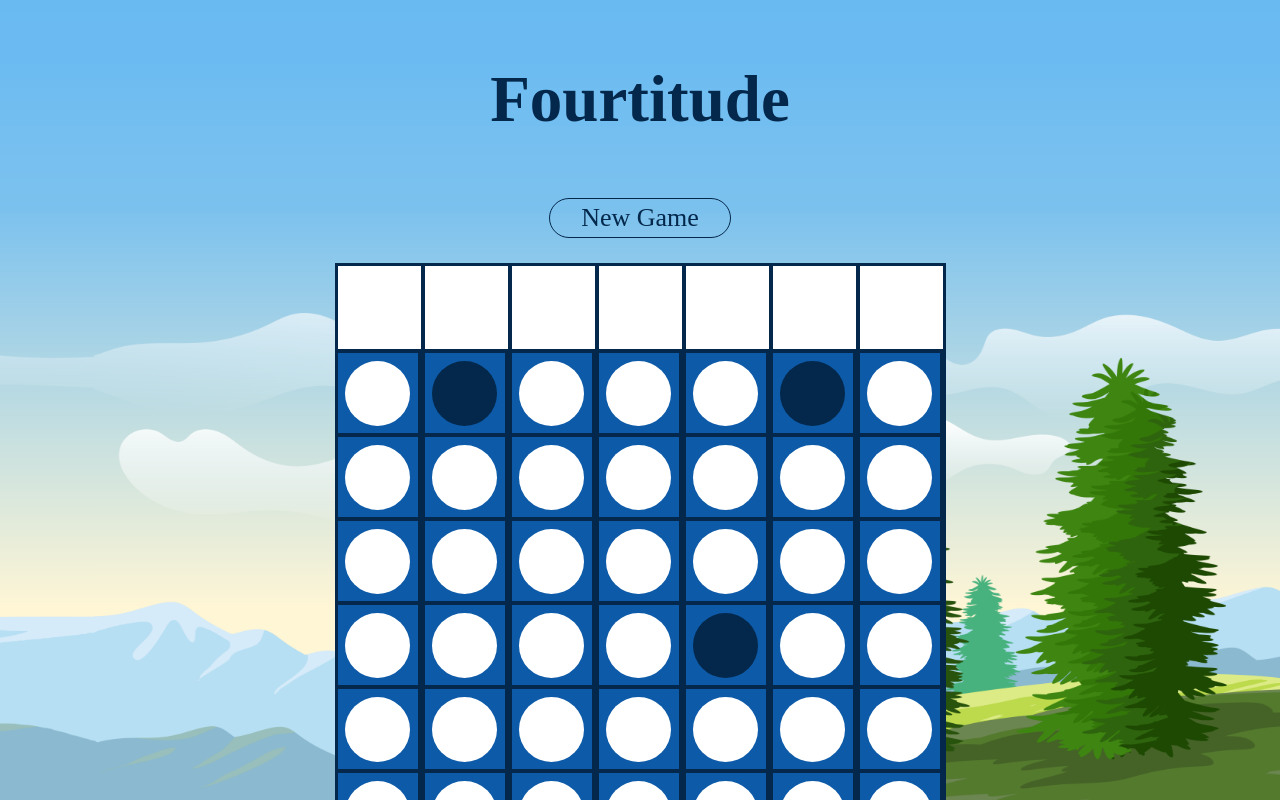
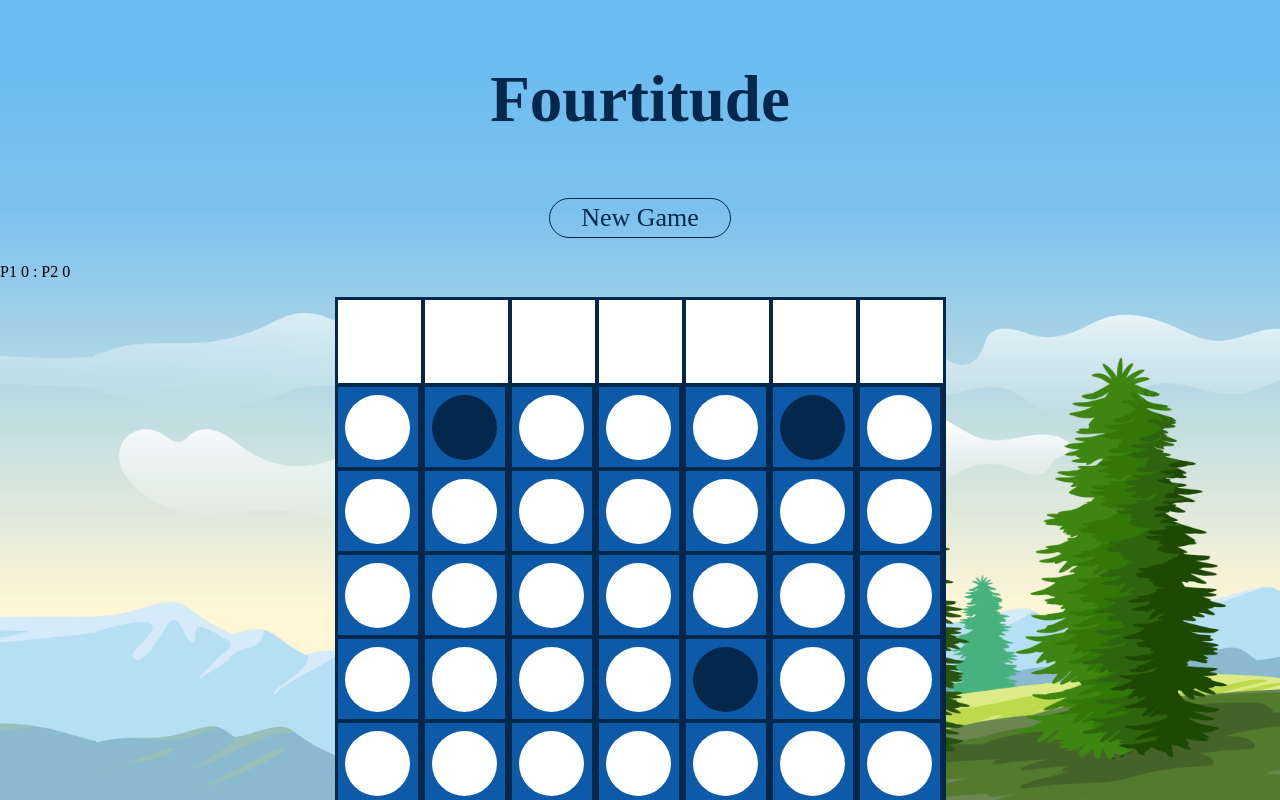
Before and after one commit to cmz1212/fourtitude, a React (Create React App) app: page / in a window 1280 px wide. Shown: the top 800 px of the page. Built offline with nearby package versions, Linux system fonts and the light colour scheme.

Commit message:
added total games won

```diff
--- a/src/components/board.js
+++ b/src/components/board.js
@@ -13,7 +13,8 @@ class Board extends Component {
       player1: 1,
       player2: 2,
       currentPlayer: null,
-
+     p1Win:0,
+     p2Win:0,
       board: [],
       gameOver: false,
       traps: [[], [], []],
@@ -79,6 +80,7 @@ class Board extends Component {
   }
 
   play(c) {
+    const{p1Win, p2Win} = this.state;
     if (!this.state.gameOver) {
       for (let r = 1; r < c4rows + 1; r++) {
         for (let c = 0; c < c4columns; c++) {
@@ -98,10 +100,11 @@ class Board extends Component {
 
       let result = this.checkAll(board);
       if (result === this.state.player1) {
-        this.setState({ board, gameOver: true });
+        this.setState({ board, gameOver: true, p1Win:p1Win+1, });
+
         alert("Player 1 wins!");
       } else if (result === this.state.player2) {
-        this.setState({ board, gameOver: true });
+        this.setState({ board, gameOver: true, p2Win:p2Win+1 });
         alert("Player 2 wins!");
       } else if (result === "draw") {
         this.setState({ board, gameOver: true });
@@ -244,7 +247,7 @@ class Board extends Component {
   }
 
   render() {
-    const { currentPlayer, board, traps } = this.state;
+    const { currentPlayer, board, traps, p1Win, p2Win } = this.state;
 
     return (
       <div>
@@ -256,6 +259,7 @@ class Board extends Component {
         >
           New Game
         </div>
+        <p>P1 {p1Win} : P2 {p2Win}</p>
         <table>
           <thead></thead>
           <tbody>
```
